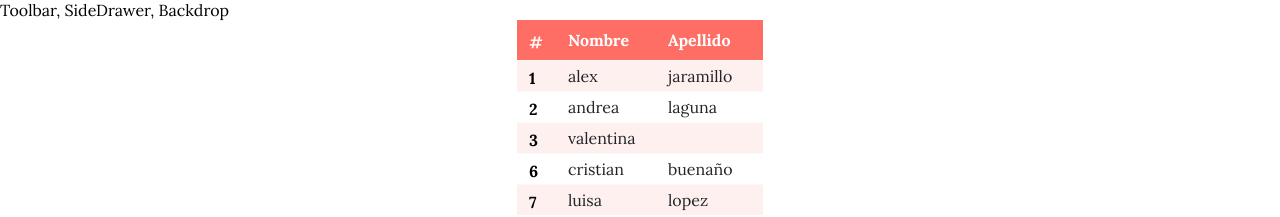
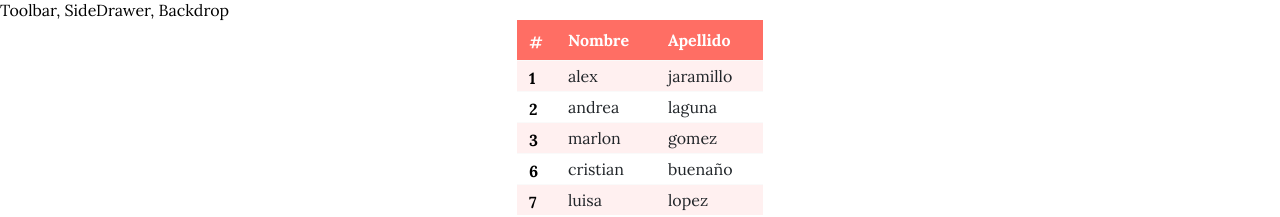
Before and after one commit to alexunjm/table-editing, a React app: page / in a window 1280 px wide. Shown: the top 217 px of the page. Built offline with nearby package versions, Linux system fonts and the light colour scheme.

Commit message:
reducción de líneas de código y encapsulación encapsulación de funciones para modificar arrays

```diff
--- a/src/containers/Table/TableContainer.js
+++ b/src/containers/Table/TableContainer.js
@@ -1,7 +1,7 @@
 import React, { Component } from "react";
 
 import Table from "../../components/Table/Table";
-import { maxInArrayByKey, arrayFlattenProp } from "../../customjs/custom";
+import _ from "../../customjs/custom";
 
 import classes from "../../components/Table/Table.css";
 
@@ -13,7 +13,7 @@ class TableContainer extends Component {
     data: [
       { id: 1, nombre: "alex", apellido: "jaramillo" },
       { id: 2, nombre: "andrea", apellido: "laguna" },
-      { id: 3, nombre: "valentina", apellido: "" },
+      { id: 3, nombre: "marlon", apellido: "gomez" },
       { id: 6, nombre: "cristian", apellido: "buenaño" },
       { id: 7, nombre: "luisa", apellido: "lopez" }
     ],
@@ -24,9 +24,8 @@ class TableContainer extends Component {
    * Devuelve los datos sin marca de edición
    */
   getData() {
-    return arrayFlattenProp(
+    return _(this.state.data).mapByProperty(
       this,
-      this.state.data,
       (key, val, item) =>
         val.hasOwnProperty("editable") ? val["editable"] : val
     );
@@ -185,10 +184,15 @@ class TableContainer extends Component {
    * Función que maneja el evento de flechas presionadas en el teclado
    */
   onKeyDown = (event, data, upNDownArgs) => {
-    // valida si es un evento de tabulación o de flecha
+    /**
+     * valida si es un evento de tabulación o de flecha
+     */
     if (event.which === 9 || (event.which >= 37 && event.which <= 40)) {
-      // valida si está habilitado el movimiento del cursor dentro del input con las flechas
+      /**
+       * valida si está habilitado el movimiento del cursor dentro del input con las flechas
+       */
       if (this.state.arrowInsideInputs) {
+
         if (event.which === 37) {// Left
           const position = event.target.selectionStart;
           if (position > 0) {
@@ -201,7 +205,7 @@ class TableContainer extends Component {
             /* console.log("no navega", { position, len: val.length }); */
           } else this.navigation(event, data, upNDownArgs);
         } else this.navigation(event, data, upNDownArgs);
-      } else {
+      } else { //solo navegación
         this.navigation(event, data, upNDownArgs);
       }
     }
@@ -219,15 +223,11 @@ class TableContainer extends Component {
    */
   addNewElement = () => {
     const data = this.getData();
-    /* const newElm = arrayFlattenProp(this, [data[0]], (key, val, item) => "")[0];
-    newElm.id = maxInArrayByKey(data, "id") + 1;
-    data.push(newElm); */
     data.push(
-      arrayFlattenProp(
+      _([data[0]]).mapByProperty(
         this,
-        [data[0]],
         (key, val, item) =>
-          key === "id" ? maxInArrayByKey(data, "id") + 1 : ""
+          key === "id" ? _(data).maxInArrayObjectByKey("id") + 1 : ""
       )[0]
     );
     this.setData(data);
--- a/src/customjs/custom.js
+++ b/src/customjs/custom.js
@@ -1,33 +1,76 @@
-const minInArrayByKey = (array, key) =>
-  Math.min(...array.map(elm => elm[key]));
-
-const maxInArrayByKey = (array, key) =>
-  Math.max(...array.map(elm => elm[key]));
-
-const arrayMap = (whoOwnArg, arrayToMap, fn) => {
-  return arrayToMap.reduce((arrayToReturn, item, index, arrEl) => {
-    arrayToReturn.push(fn.call(whoOwnArg, item, index, arrEl));
-    return arrayToReturn;
-  }, []);
+const _customObj = (obj) => {
+  return {
+    /**
+     * Dado un objeto, cambiar la clave por un nuevo valor
+     * y retornar la referencia al mismo objeto
+     */
+    setKey: (key, val) => {
+      obj[key] = val;
+      return obj;
+    }
+  }
 };
 
-/**
- * Aplanar array dada una propiedad
- * @param {object} whoOwnArg Indica a quien pertenece la función
- * @param {Array} arrayToMap Array de datos que se van a aplanar
- * @param {Function} fn Función que indica de que forma se van a aplanar (modificar)
- *  el valor en una key dada
- */
-const arrayFlattenProp = (whoOwnArg, arrayToMap, fn) => {
-  return arrayToMap.reduce((newArr, item, index, arrIni) => {
-    newArr.push(Object.entries(item).reduce((newObj, pair, iPair, couples) => {
-      const [key, val] = pair;
-      const newVal = fn.call(whoOwnArg, key, val, {couples, iPair, item, index, arrIni});
-      newObj[key] = newVal;
-      return newObj;
-    }, {}));
-    return newArr;
-  }, []);
-};
+const _customArr = (array) => {
+  return {
+    /**
+     * función básica de mapeo.
+     * Equivalente a array.map()
+     */
+    map: callback => {
+      const arr = [];
 
-export { minInArrayByKey, maxInArrayByKey, arrayMap, arrayFlattenProp };
+      array.forEach(element => {
+        arr.push(callback(element));
+      });
+
+      return arr;
+    },
+    /**
+     * Agrega un elemento al array y retorna el array
+     */
+    push: element => {
+      array.push(element);
+      return array;
+    },
+    /**
+     * Encuentra el mínimo valor de una propiedad (key dada) de un objeto en un array
+     */
+    minInArrayObjectByKey: key => Math.min(...array.map(elm => elm[key])),
+    /**
+     * Encuentra el máximo valor de una propiedad (key dada) de un objeto en un array
+     */
+    maxInArrayObjectByKey: key => Math.max(...array.map(elm => elm[key])),
+    /**
+     * Recorrer array de objetos y mapear un objeto completo en el array
+     * @param {object} whoOwnArg Indica a quien pertenece la función (parámetro this)
+     * @param {Function} fn Función que retorna el valor para una propiedad (key) de cada objeto en el array
+     *  (key, val, {keyValProperties, indexInKeyValProperties, mappingItem, mappingItemIndex, initialArray}) => {}
+     */
+    mapReduce: (whoOwnArg, fn) =>
+      array.reduce((arr, item, index, arrEl) => _customArr(arr).push(fn.call(whoOwnArg, item, index, arrEl)), []),
+    /**
+     * Recorrer array de objetos y mapear cada propiedad
+     * @param {object} whoOwnArg Indica a quien pertenece la función (parámetro this)
+     * @param {Function} fn Función que retorna el valor para una propiedad (key) de cada objeto en el array
+     *  (key, val, {keyValProperties, indexInKeyValProperties, mappingItem, mappingItemIndex, initialArray}) => {}
+     */
+    mapByProperty: (whoOwnArg, fn) =>
+      array.reduce(
+        // para cada item en el array
+        (newArr, item, index, initialArray) =>
+          // agrega un objeto mapeado al nuevo array que posteriormente se va a retornar
+          _customArr(newArr).push(
+            Object.entries(item).reduce(
+              // para cada par propiedad, valor (key, val) del objeto que se va a mapear
+              (newObj, keyVal, propIndex, couples) => {
+                const [key, val] = keyVal;
+                return _customObj(newObj).setKey(
+                  key, fn.call(whoOwnArg, key, val,
+                    {couples, propIndex, item, index, initialArray})
+                );
+              }, {})
+          ), [])
+  };
+}
+export default _customArr;
```
